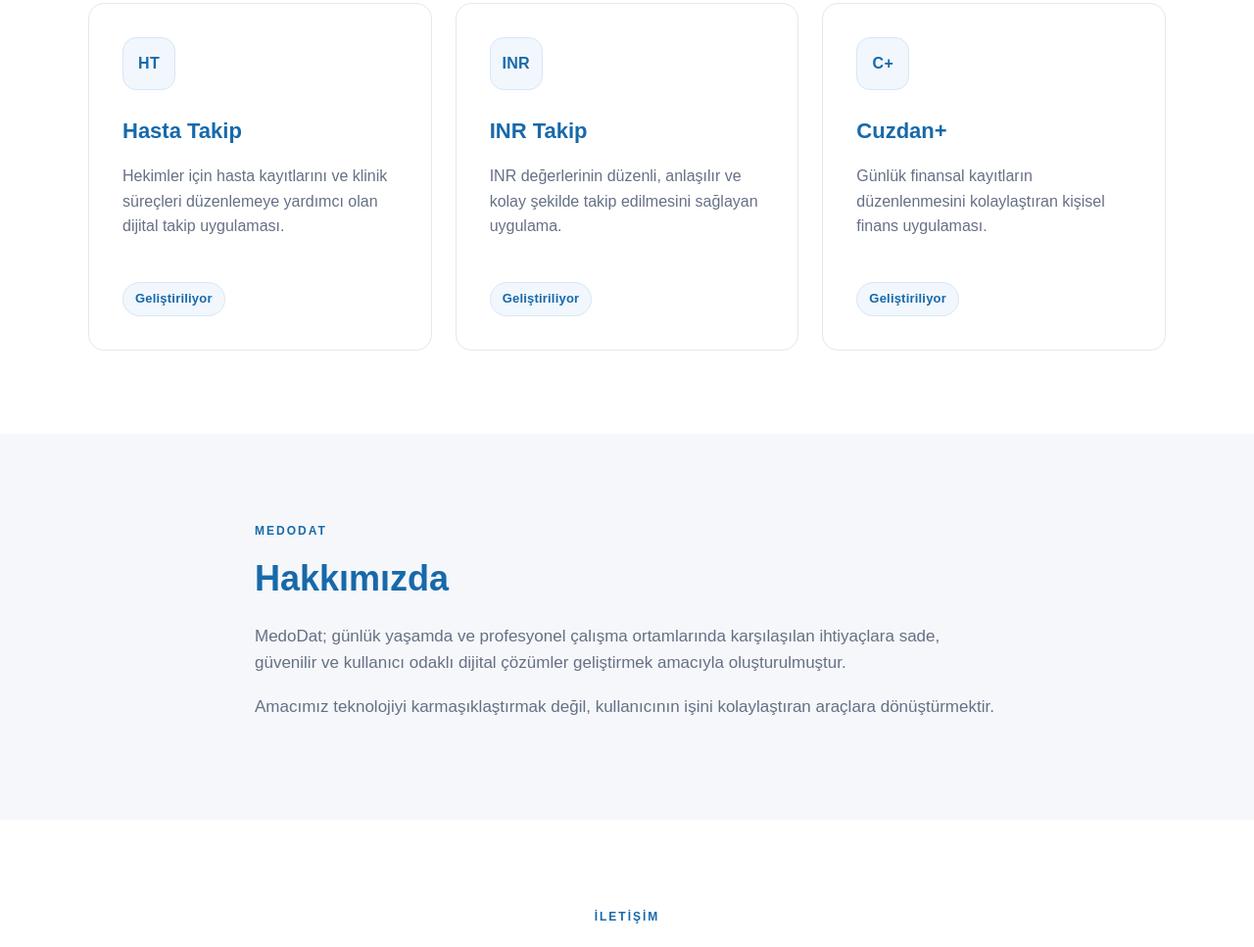
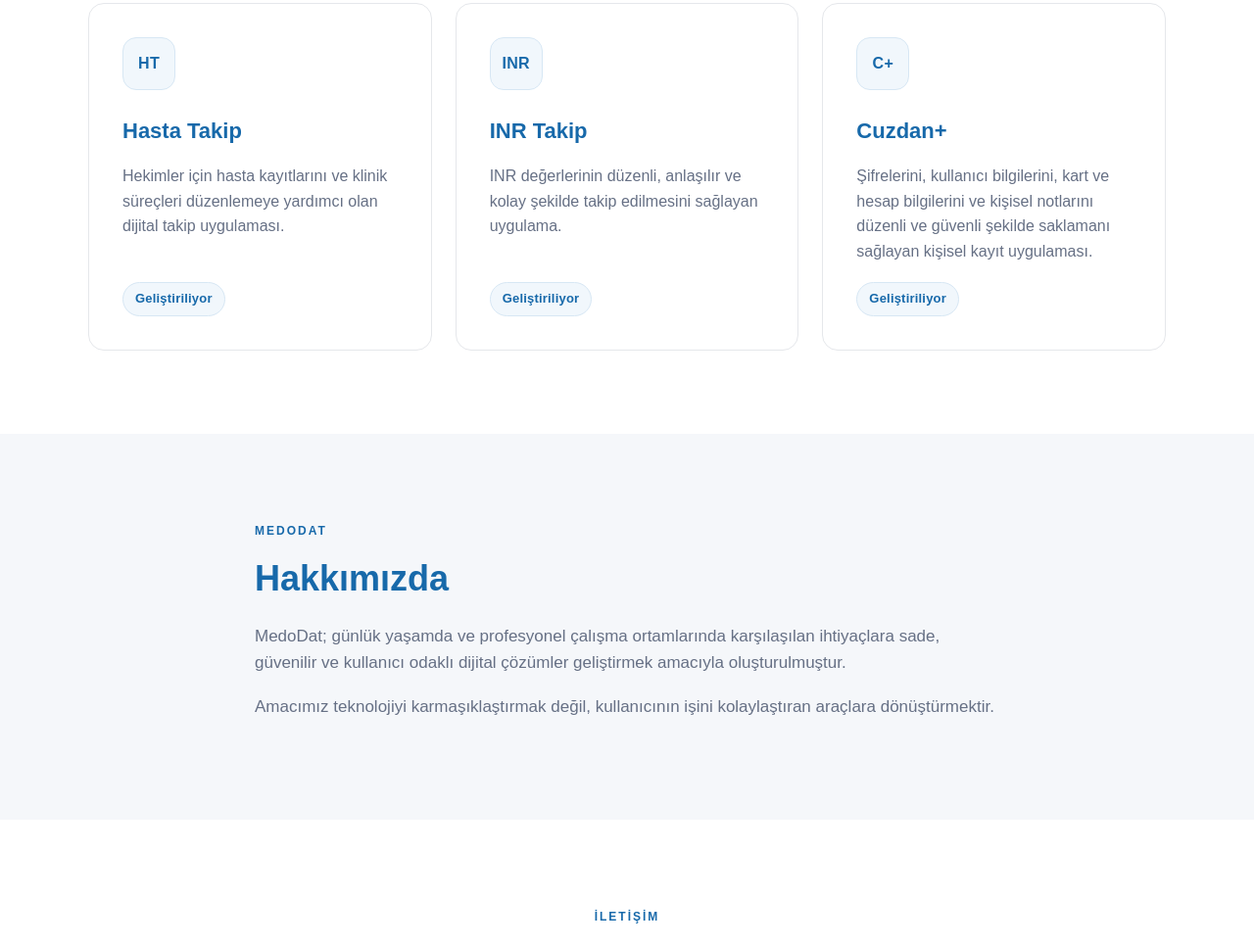
Before and after one commit to eneprogram/medodat-website, a plain HTML site: page index.html in a window 1280 px wide. Shown: the part 888-1855 px from the top of the page at 98% size. Drawn offline with Linux system fonts and the light colour scheme.

Commit message:
Update Cuzdan+ description

```diff
--- a/index.html
+++ b/index.html
@@ -221,9 +221,10 @@
 
                     <p>
 
-                        Günlük finansal kayıtların
-                        düzenlenmesini kolaylaştıran
-                        kişisel finans uygulaması.
+                        Şifrelerini, kullanıcı bilgilerini,
+                        kart ve hesap bilgilerini ve kişisel notlarını
+                        düzenli ve güvenli şekilde saklamanı sağlayan
+                        kişisel kayıt uygulaması.
 
                     </p>
 
```
